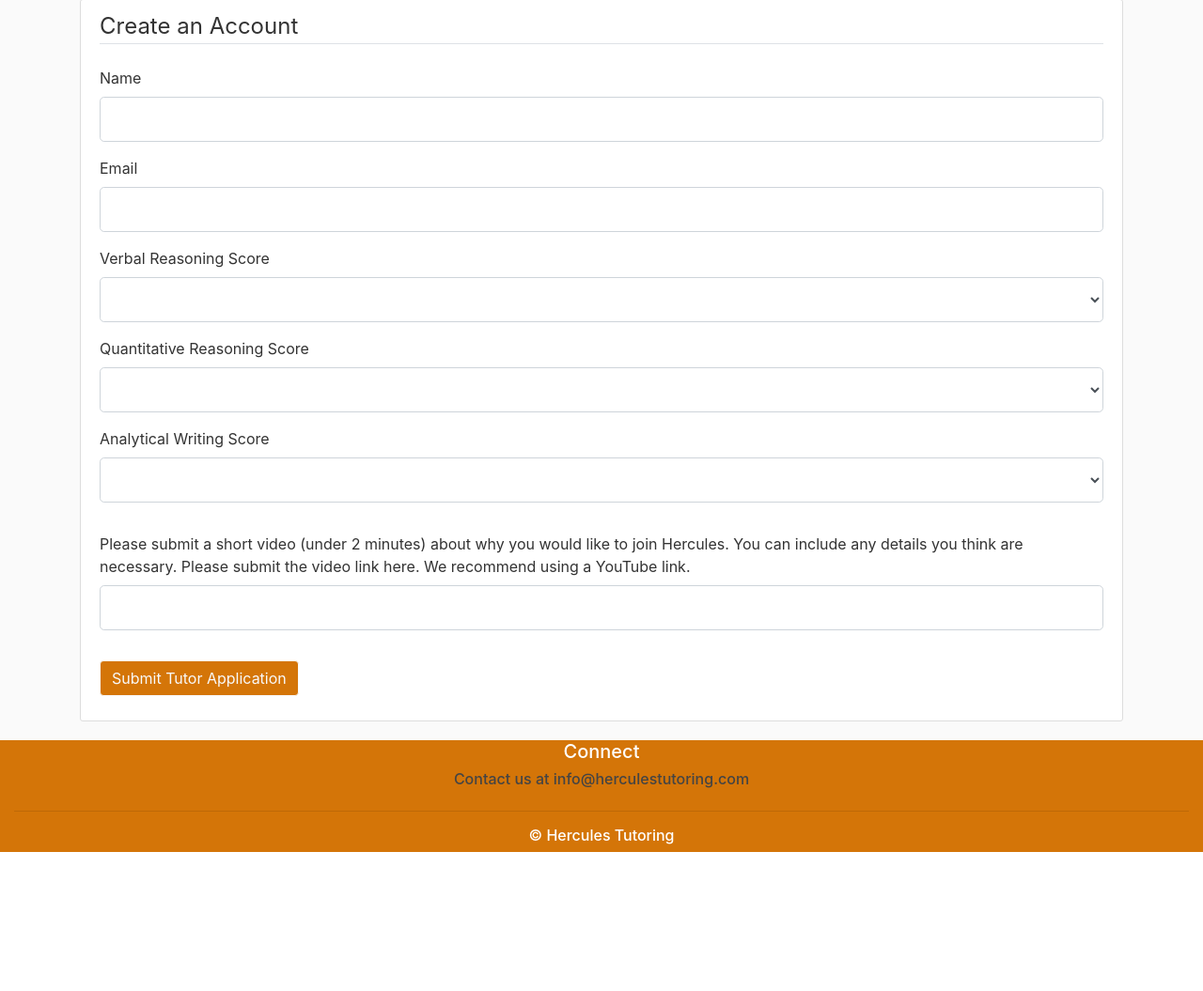
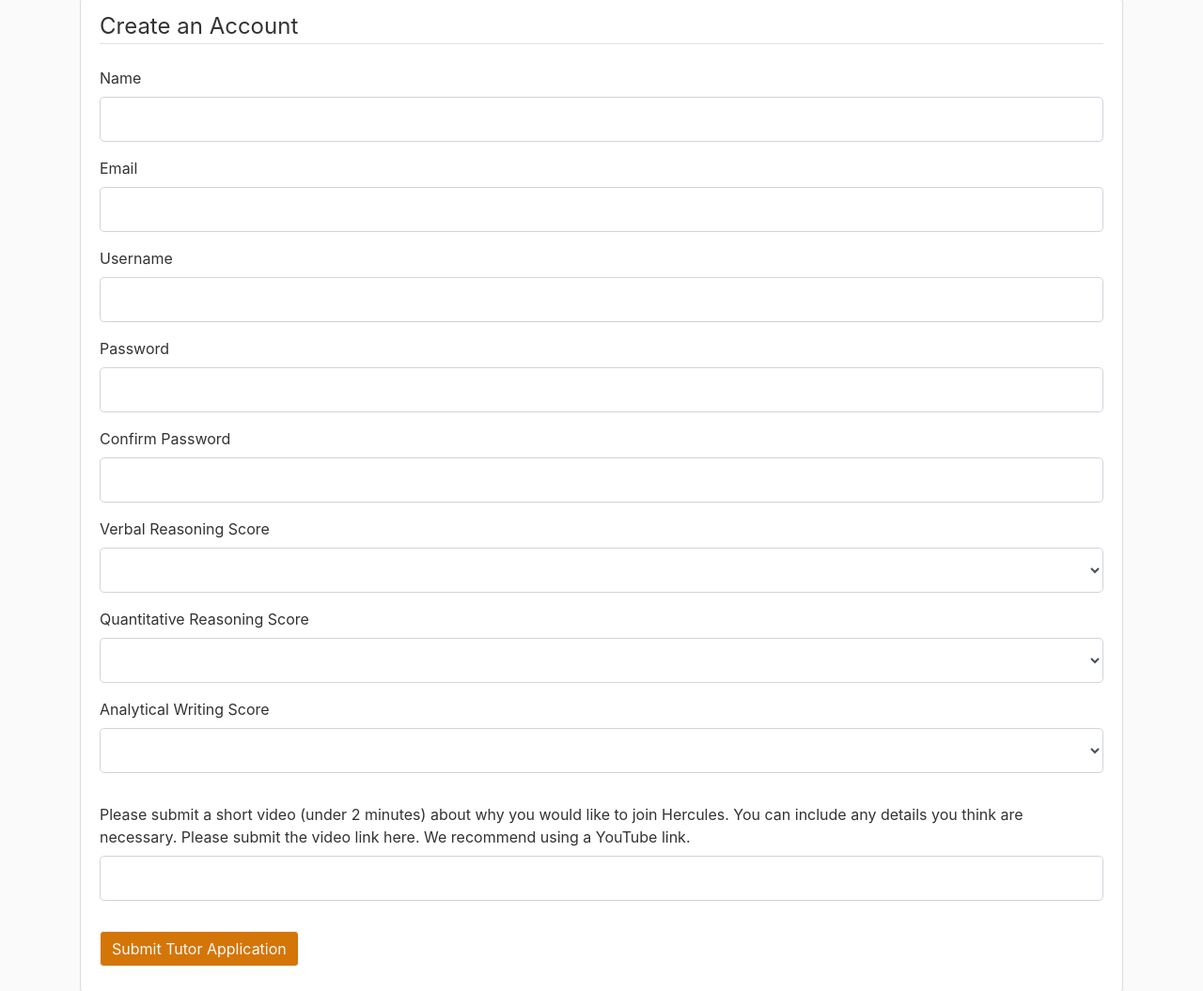
Before and after one commit to Mystery3434/hercules, a Flask app: page /become_tutor in a window 1280 px wide. Shown: the part 585-1640 px from the top of the page at 94% size. Before the commit the page ends 1492 px from the top, so only its background shows below. Run offline with Flask 2, Linux system fonts and the light colour scheme; parts of the project's set-up code (start-up, migrations or seed data) failed here and were passed over; some libraries are stand-ins or nearby versions.

```diff
--- a/GRETutoring/GRETutoring/forms.py
+++ b/GRETutoring/GRETutoring/forms.py
@@ -2,7 +2,7 @@ from flask_wtf import FlaskForm
 from flask_wtf.file import FileField, FileAllowed
 from wtforms import StringField, PasswordField, SubmitField, BooleanField, TextAreaField, SelectField
 from wtforms.validators import  DataRequired, Length, Email, EqualTo, Optional, NumberRange, URL, ValidationError
-from GRETutoring.models import Student
+from GRETutoring.models import User
 from flask_login import current_user
 
 class RegistrationForm(FlaskForm):
@@ -16,13 +16,13 @@ class RegistrationForm(FlaskForm):
 
     def validate_username(self, username):
 
-        student = Student.query.filter_by(username=username.data).first()
+        student = User.query.filter_by(username=username.data).first()
         if student:
             raise ValidationError('That username is already taken. Please choose another one.')
 
     def validate_email(self, email):
 
-        student = Student.query.filter_by(email=email.data).first()
+        student = User.query.filter_by(email=email.data).first()
         if student:
             raise ValidationError('There is already an account with that email. Please login instead.')
 
@@ -32,6 +32,11 @@ class TutorRegistrationForm(FlaskForm):
     name = StringField('Name',
                            validators=[DataRequired(), Length(min=2)])
     email = StringField('Email', validators=[DataRequired(), Email() ])
+    username = StringField('Username',
+                           validators=[DataRequired(), Length(min=2, max=20)])
+    password = PasswordField('Password', validators=[DataRequired()])
+    confirm_password = PasswordField('Confirm Password',
+                                     validators=[DataRequired(), EqualTo('password')])
     verbal_score = SelectField(u'Verbal Reasoning Score', coerce=int, choices=[(0, "")] + [(i, i) for i in range(163, 171)], validators=[NumberRange(min=163, max=170, message="Your score must be at least 166 to be considered. We do make some exceptions for scores below that, but it has to be above 163.")])
     quant_score = SelectField(u'Quantitative Reasoning Score', coerce=int, choices=[(0, "")] + [(i, i) for i in range(163, 171)], validators=[NumberRange(min=163, max=170, message="Your score must be at least 166 to be considered. We do make some exceptions for scores below that, but it has to be above 163.")])
     awa_score = SelectField(u'Analytical Writing Score', coerce=float, choices=[(0, "")] + [(i, i) for i in [5.0, 5.5, 6.0]], validators=[NumberRange(min=5.0, max=6.0, message="Your score must be at least 5.5 to be considered. We do make some exceptions for scores below that, but it has to be above 5.0.")])
@@ -65,12 +70,12 @@ class UpdateAccountForm(FlaskForm):
 
     def validate_username(self, username):
         if username.data != current_user.username:
-            student = Student.query.filter_by(username=username.data).first()
+            student = User.query.filter_by(username=username.data).first()
             if student:
                 raise ValidationError('That username is already taken. Please choose another one.')
 
     def validate_email(self, email):
         if email.data != current_user.email:
-            student = Student.query.filter_by(email=email.data).first()
+            student = User.query.filter_by(email=email.data).first()
             if student:
                 raise ValidationError('There is already an account with that email. Please login instead.')
--- a/GRETutoring/GRETutoring/routes.py
+++ b/GRETutoring/GRETutoring/routes.py
@@ -1,8 +1,9 @@
 from flask import render_template, url_for, flash, redirect, request
 from GRETutoring import app, db, bcrypt
 from GRETutoring.forms import RegistrationForm, LoginForm, ScheduleForm, CancellationForm, TutorRegistrationForm, UpdateAccountForm
-from GRETutoring.models import Student, Tutor, Event
-from flask_login import login_user, current_user, logout_user, login_required
+from GRETutoring.models import User, Event, FreeSlot
+from flask_login import login_user, current_user, logout_user
+from flask_login import login_required
 import secrets
 import os
 from PIL import Image
@@ -102,6 +103,21 @@ sample_schedule = {"Monday": ( "15 March",
 
 
 
+# def login_required(role="ANY"):
+#     def wrapper(fn):
+#         @wraps(fn)
+#         def decorated_view(*args, **kwargs):
+#
+#             if not current_user.is_authenticated():
+#                return app.login_manager.unauthorized()
+#             urole = app.login_manager.reload_user().get_urole()
+#             if ( (urole != role) and (role != "ANY")):
+#                 return app.login_manager.unauthorized()
+#             return fn(*args, **kwargs)
+#         return decorated_view
+#     return wrapper
+
+
 
 @app.route('/')
 @app.route('/home')
@@ -121,7 +137,7 @@ def register():
     form = RegistrationForm()
     if form.validate_on_submit():
         hashed_password = bcrypt.generate_password_hash(form.password.data).decode('utf-8')
-        user = Student(username=form.username.data, email=form.email.data, password=hashed_password)
+        user = User(username=form.username.data, email=form.email.data, password=hashed_password, role='Student')
         db.session.add(user)
         db.session.commit()
         flash(f'Account created for {form.username.data}! You are now able to login', 'success')
@@ -136,7 +152,7 @@ def login():
         return redirect(url_for('home'))
     form = LoginForm()
     if form.validate_on_submit():
-        student = Student.query.filter_by(email=form.email.data).first()
+        student = User.query.filter_by(email=form.email.data).first()
         if student and bcrypt.check_password_hash(student.password, form.password.data):
             login_user(student, remember=form.remember.data)
             next_page = request.args.get('next')
@@ -220,13 +236,47 @@ def message():
 
 @app.route('/become_tutor', methods=['GET', 'POST'])
 def become_tutor():
+    if current_user.is_authenticated:
+        flash(f"You already have an account as a {current_user.role.lower()}.", 'info')
+        return redirect(url_for('home'))
     form = TutorRegistrationForm()
     if form.validate_on_submit():
-        flash(f'Your application has been submitted. If we think you are a good fit, we will contact you for an interview. Thank you for your application!', 'success')
-        return redirect(url_for('home'))
+        user = User.query.filter_by(email=form.email.data).first()
+        if user:
+            flash('A user with this email already exists. Please login if you already have an account.', 'danger')
+        else:
+            hashed_password = bcrypt.generate_password_hash(form.password.data).decode('utf-8')
+            tutor = User(username=form.username.data, email=form.email.data, password=hashed_password, role='Tutor')
+            db.session.add(tutor)
+            db.session.commit()
+
+            flash(f'Your application has been submitted. If we think you are a good fit, we will contact you for an interview. Thank you for your application!', 'success')
+            return redirect(url_for('home'))
+
 
 
     return render_template("become_tutor.html", title="Register", form=form)
+
+
+
+# @app.route('/register', methods=['GET', 'POST'])
+# def register():
+#     if current_user.is_authenticated:
+#         return redirect(url_for('home'))
+#     form = RegistrationForm()
+#     if form.validate_on_submit():
+#         hashed_password = bcrypt.generate_password_hash(form.password.data).decode('utf-8')
+#         user = User(username=form.username.data, email=form.email.data, password=hashed_password, role='Student')
+#         db.session.add(user)
+#         db.session.commit()
+#         flash(f'Account created for {form.username.data}! You are now able to login', 'success')
+#         return redirect(url_for('login'))
+#
+#
+#     return render_template("register.html", title="Register", form=form)
+
+
+
 
 
 def save_picture(form_picture):
--- a/GRETutoring/GRETutoring/templates/account.html
+++ b/GRETutoring/GRETutoring/templates/account.html
@@ -5,6 +5,7 @@
   <div class="media">
     <img class="rounded-circle account-img" src="{{ image_file }}">
     <div class="media-body">
+
       <h2 class="account-heading">{{ current_user.username }}</h2>
       <p class="text-secondary">{{ current_user.email }}</p>
     </div>
--- a/GRETutoring/GRETutoring/templates/become_tutor.html
+++ b/GRETutoring/GRETutoring/templates/become_tutor.html
@@ -48,6 +48,51 @@
                     {{ form.email(class="form-control form-control-lg") }}
                 {% endif %}
             </div>
+             <div class="form-group">
+                {{ form.username.label(class="form-control-label") }}
+
+                {% if form.username.errors %}
+                   {{ form.username(class="form-control form-control-lg is-invalid") }}
+                    <div class="invalid-feedback">
+                        {% for error in form.username.errors %}
+                            <span> {{ error }} </span>
+                        {% endfor %}
+                    </div>
+
+                {% else %}
+                    {{ form.username(class="form-control form-control-lg ") }}
+                {% endif %}
+
+            </div>
+            <div class="form-group">
+                {{ form.password.label(class="form-control-label") }}
+                {% if form.password.errors %}
+                   {{ form.password(class="form-control form-control-lg is-invalid") }}
+                    <div class="invalid-feedback">
+                        {% for error in form.password.errors %}
+                            <span> {{ error }} </span>
+                        {% endfor %}
+                    </div>
+
+                {% else %}
+                    {{ form.password(class="form-control form-control-lg") }}
+                {% endif %}
+            </div>
+            <div class="form-group">
+                {{ form.confirm_password.label(class="form-control-label") }}
+                {% if form.confirm_password.errors %}
+                   {{ form.confirm_password(class="form-control form-control-lg is-invalid") }}
+                    <div class="invalid-feedback">
+                        {% for error in form.confirm_password.errors %}
+                            <span> {{ error }} </span>
+                        {% endfor %}
+                    </div>
+
+                {% else %}
+                    {{ form.confirm_password(class="form-control form-control-lg") }}
+                {% endif %}
+            </div>
+
             <div class="form-group">
                 {{ form.verbal_score.label(class="form-control-label") }}
 
```
Also changed, not shown: GRETutoring/GRETutoring/models.py (+35 -19 lines), GRETutoring/GRETutoring/site.db, GRETutoring/GRETutoring/static/profile_pics/bb2c9b9bb65defd3.jpg (added), GRETutoring/GRETutoring/static/profile_pics/cf246410236db16b.jpg (added).
